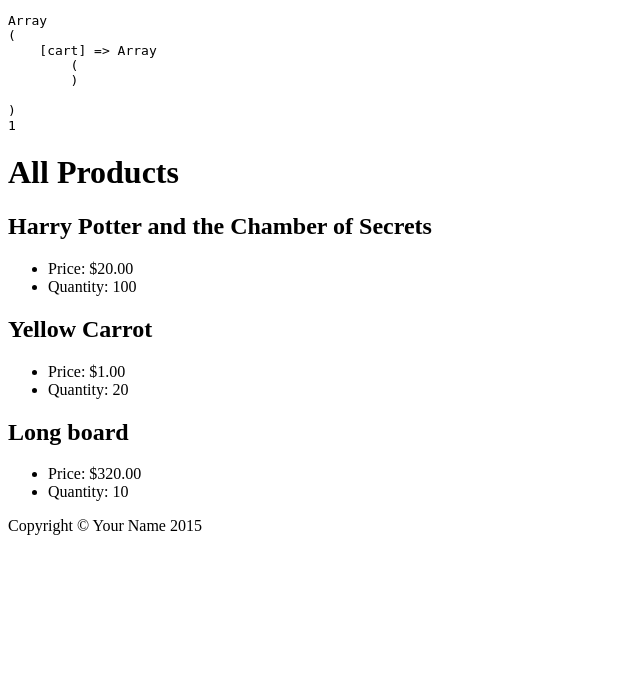
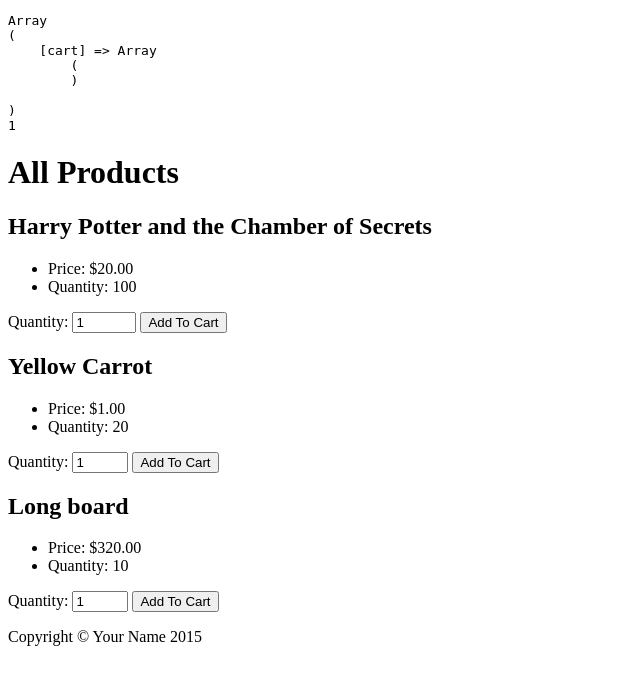
Before and after one commit to np-patel/payment-gateway, a PHP site: page / in a window 1280 px wide. Shown: the top 685 px of the page, without its empty margins (0-640 px from the left). Run offline with PHP 8.4, Linux system fonts and the light colour scheme; data comes from the database, SQL or seed files in the repository.

Commit message:
add product to cart

```diff
--- /dev/null
+++ b/www/app/templates/add-to-form-cart.php
@@ -0,0 +1,6 @@
+<form action="index.php" method="post" novalidate>
+	<label for="quantity<?= $row['id'] ?>">Quantity: </label>
+	<input id="quantity<?= $row['id'] ?>" name="quantity" type="number" name="quantity" min="1" max="<?= $row['quantity']; ?>" value="1" >
+	<input type="hidden" name="product-id" value="<?= $row['id'] ?>">
+	<input type="submit" value="Add To Cart" name="add-to-cart">
+</form>
--- a/www/app/templates/product-list.php
+++ b/www/app/templates/product-list.php
@@ -18,6 +18,9 @@
 		echo '<li>Quantity: '.$row['quantity'].'</li>';
 		echo '</ul>';
 
+		//include the "add item to cart" form.
+	include 'app/templates/add-to-form-cart.php';
+
 	}
 
 ?>
--- a/www/index.php
+++ b/www/index.php
@@ -12,7 +12,34 @@ if( !isset($_SESSION['cart']) ) {
 }
 
 // Connect to the database
-$dbc = new mysqli('localhost', 'root', '', 'payment_gateway');
+$dbc = new mysqli('localhost', 'root', '', 'payment_gatway');
+
+//if the user has submited the "add-to-cart" button form
+if (isset($_POST['add-to-cart']) ) {
+	// print_r($_POST);
+	// die();
+
+	//filter the id
+	$productID = $dbc->real_escape_string($_POST['product-id']);
+
+	//find out info about product
+	$sql= "SELECT name, price FROM products WHERE id = $productID";
+
+	//run the sql
+	$result = $dbc->query($sql);
+
+	//validation
+
+	//Convert in to associative array
+	$result = $result->fetch_assoc();
+
+	//Add the item to the cart
+	$_SESSION['cart'] [] = ['id'=>$productID,
+							 'quantity'=> $_POST['quantity'],
+							 'name'=> $result['name'],
+							 'price'=> $result['price']
+							 ];
+}
 
 // Include the website header
 include 'app/templates/header.php';
```
